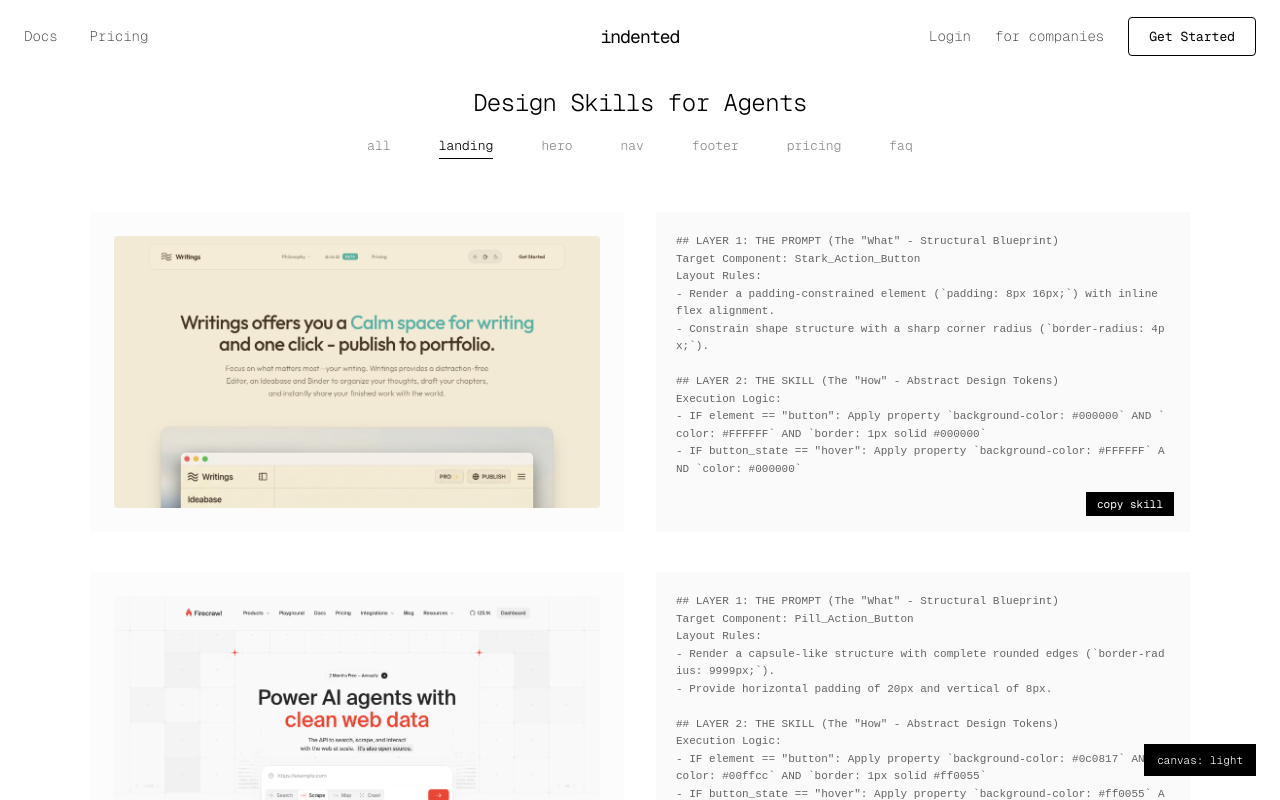
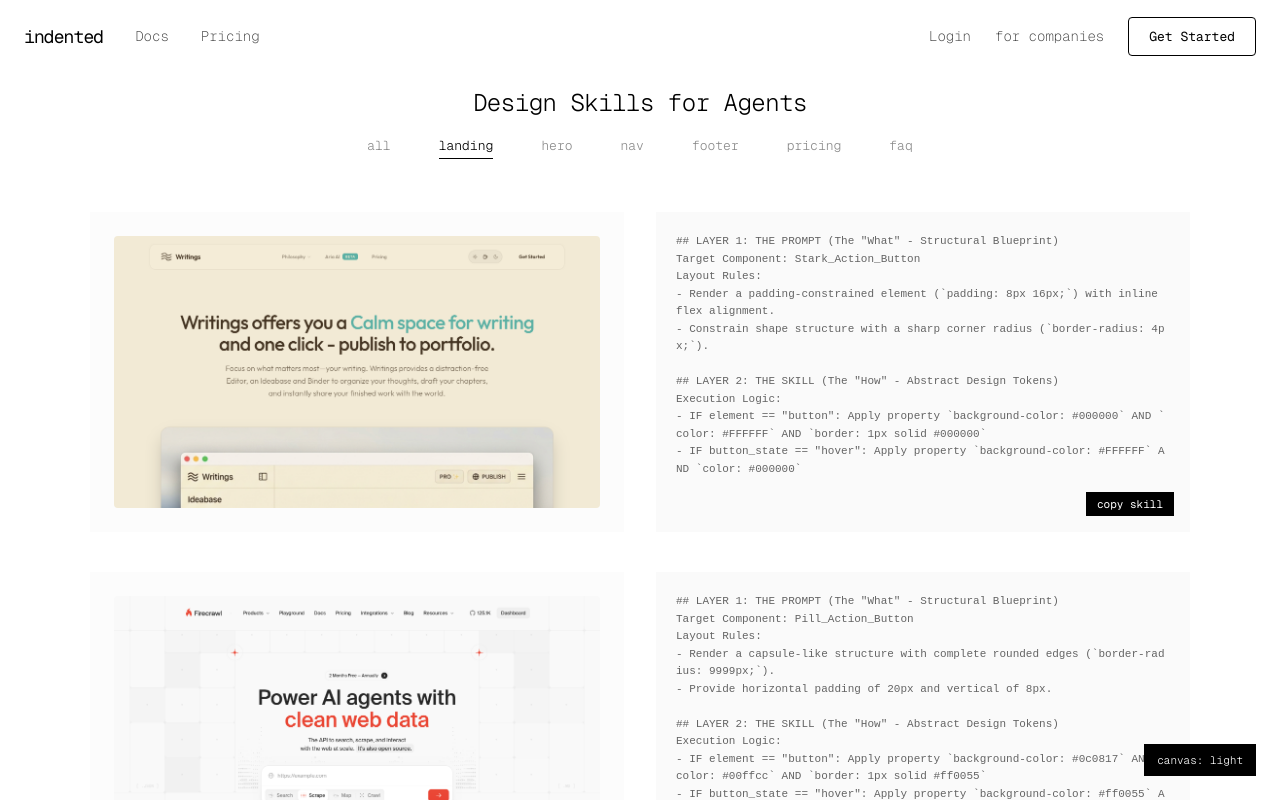
Before and after one commit to kingofalldevs/design-skills-for-ai, a React (Vite) app: page / in a window 1280 px wide. Built offline with nearby package versions, Linux system fonts and the light colour scheme; no server answers.

Commit message:
layout: move brand logo to the extreme left of the navigation bar

```diff
--- a/src/components/Navigation.jsx
+++ b/src/components/Navigation.jsx
@@ -5,6 +5,9 @@
     <nav className="element-container">
       {/* Navigation items (left) */}
       <div className="left-group">
+        <a href="/" className="element-indented logo-match" onClick={(e) => e.preventDefault()}>
+          indented
+        </a>
         <a
           href="#docs"
           className="element-nav_links"
@@ -26,11 +29,6 @@
           Pricing
         </a>
       </div>
-
-      {/* Brand logo (center) */}
-      <a href="/" className="element-indented logo-match" onClick={(e) => e.preventDefault()}>
-        indented
-      </a>
 
       {/* Action CTAs (right) */}
       <div className="right-group">
--- a/src/index.css
+++ b/src/index.css
@@ -95,9 +95,6 @@
 }
 
 .element-indented {
-  position: absolute;
-  left: 50%;
-  transform: translateX(-50%);
   font-family: var(--font-mono);
   font-weight: var(--fw-regular); /* thin, elegant logo weight */
   font-size: 18px;
```
